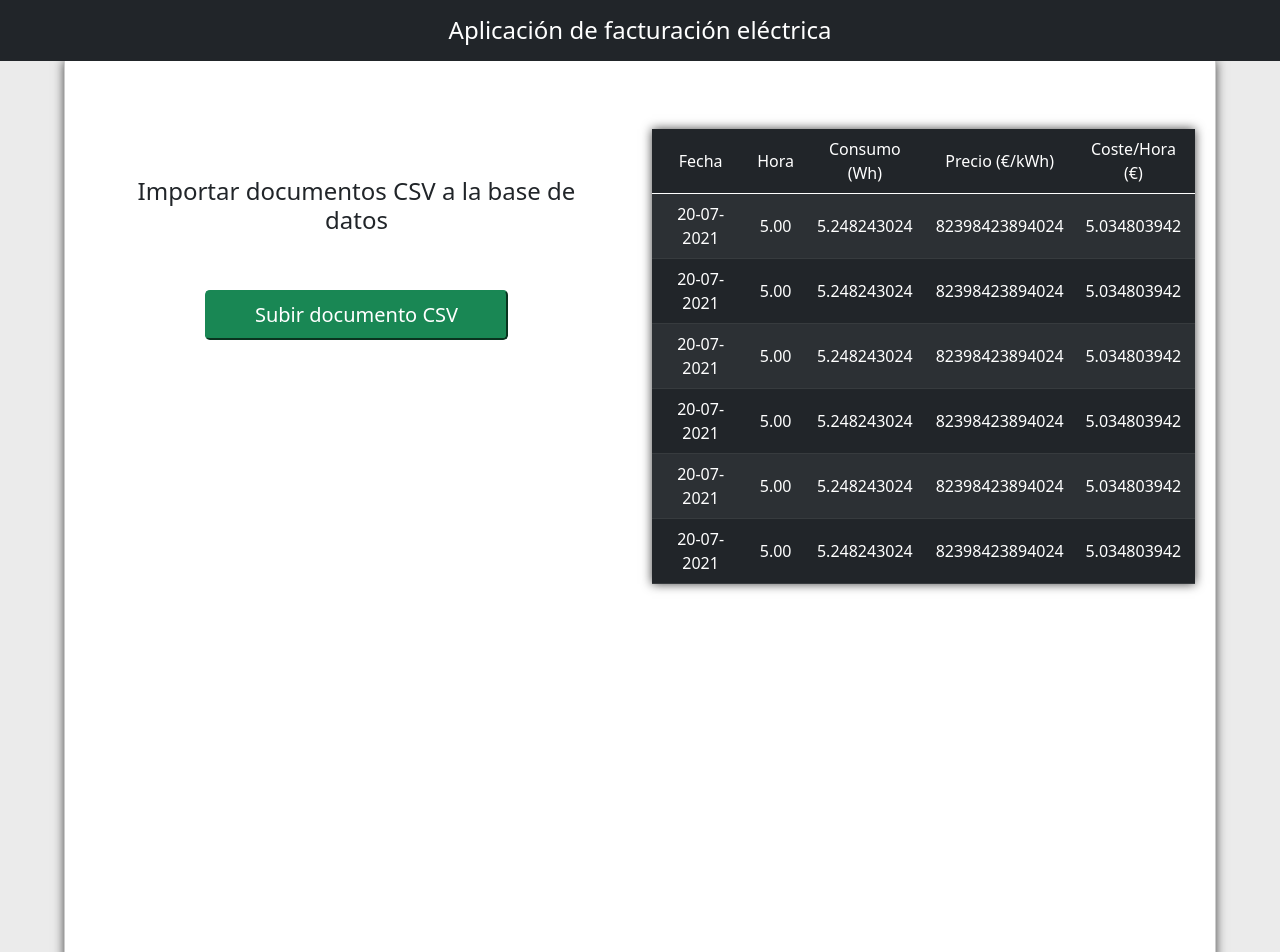
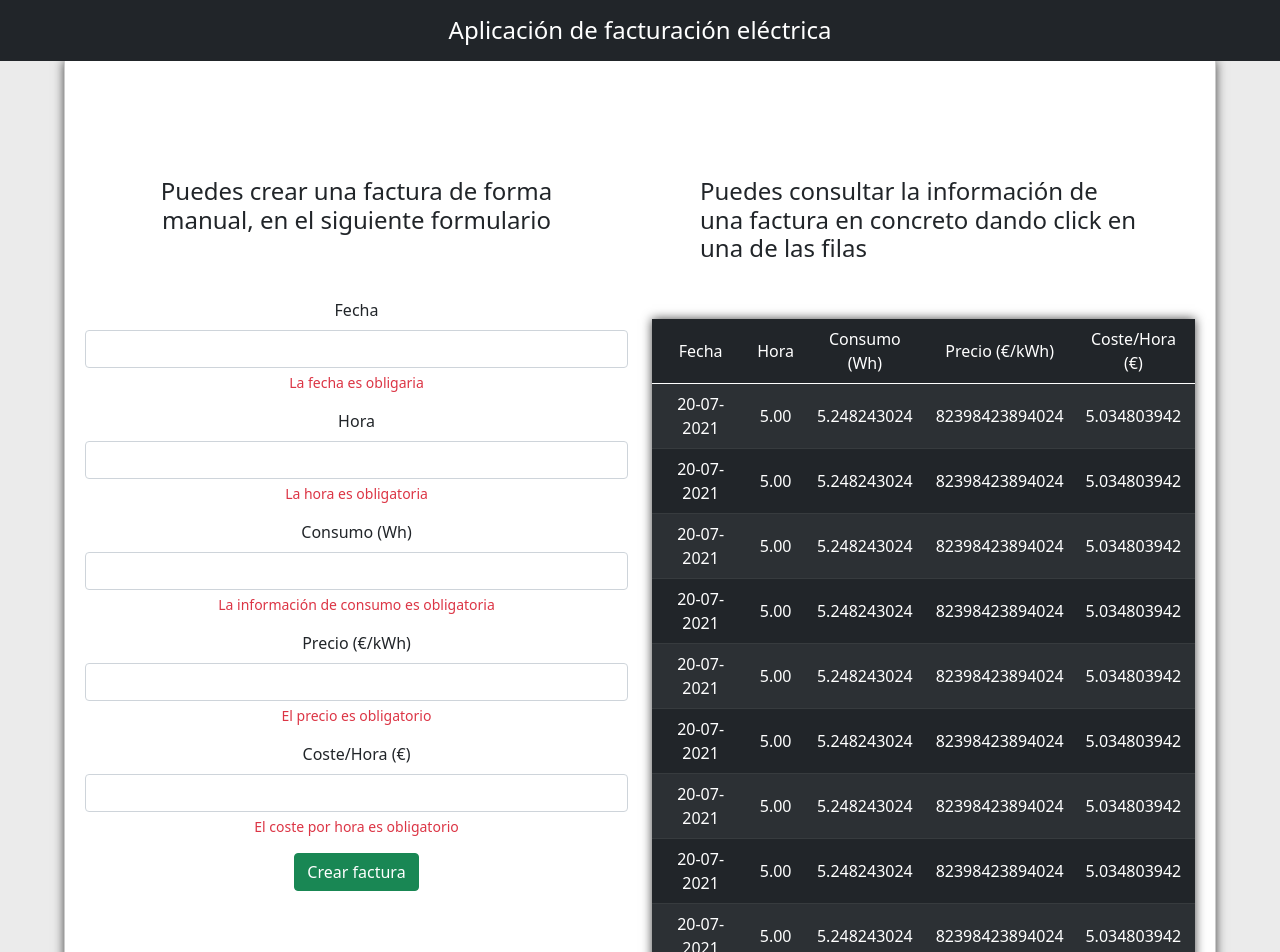
Before and after one commit to NePSoulDraw/electric-billing-app, an Angular app: page /#/inicio in a window 1280 px wide. Shown: the top 952 px of the page. Built offline with nearby package versions, Linux system fonts and the light colour scheme.

Commit message:
UI improvement

```diff
--- a/src/app/app.module.ts
+++ b/src/app/app.module.ts
@@ -1,5 +1,7 @@
 import { NgModule } from '@angular/core';
 import { BrowserModule } from '@angular/platform-browser';
+import { RouterModule } from '@angular/router';
+import { FormsModule } from '@angular/forms';
 
 import { AppRoutingModule } from './app-routing.module';
 import { AppComponent } from './app.component';
@@ -18,7 +20,9 @@ import { DetallesComponent } from './pages/detalles/detalles.component';
   ],
   imports: [
     BrowserModule,
-    AppRoutingModule
+    AppRoutingModule,
+    RouterModule,
+    FormsModule
   ],
   providers: [],
   bootstrap: [AppComponent]
--- a/src/app/components/navbar/navbar.component.html
+++ b/src/app/components/navbar/navbar.component.html
@@ -1,5 +1,5 @@
 <nav class="navbar navbar-dark bg-dark">
     <div class="container-fluid justify-content-center">
-      <span class="navbar-text mb-0 h4 text-white">Aplicación de facturación eléctrica</span>
+      <span class="navbar-text mb-0 h4 text-white pointer" routerLink="/inicio">Aplicación de facturación eléctrica</span>
     </div>
 </nav>
--- a/src/app/pages/inicio/inicio.component.html
+++ b/src/app/pages/inicio/inicio.component.html
@@ -2,16 +2,47 @@
 
     <div class="col mb-5 pb-5 text-center">
 
+        <h4 class="mb-2 p-5">Puedes crear una factura de forma manual, en el siguiente formulario</h4>
 
-        <h4 class="mb-2 p-5">Importar documentos CSV a la base de datos</h4>
+        <form class="mt-3 mb-3 ">
+            <div class="mb-3">
+              <label class="form-label">Fecha</label>
+              <input type="text" class="form-control">
+              <div class="form-text text-danger">La fecha es obligaria</div>
+            </div>
+            <div class="mb-3">
+              <label class="form-label">Hora</label>
+              <input type="text" class="form-control">
+              <div class="form-text text-danger">La hora es obligatoria</div>
+            </div>
+            <div class="mb-3">
+                <label class="form-label">Consumo (Wh)</label>
+                <input type="text" class="form-control">
+                <div class="form-text text-danger">La información de consumo es obligatoria</div>
+              </div>
+            <div class="mb-3">
+                <label class="form-label">Precio (€/kWh)</label>
+                <input type="text" class="form-control">
+                <div class="form-text text-danger">El precio es obligatorio</div>
+            </div>
+            <div class="mb-3">
+                <label class="form-label">Coste/Hora (€)</label>
+                <input type="text" class="form-control">
+                <div class="form-text text-danger">El coste por hora es obligatorio</div>
+            </div>
+
+            <button type="submit" class="btn btn-success">Crear factura</button>
+        </form>
+
+        <h4 class="mb-2 p-5">También puedes importar documentos CSV a la base de datos</h4>
 
         <button class="btn-lg btn-success ps-5 pe-5">Subir documento CSV</button>
-
-        <!-- Crear método POST manual sin usar CSV -->
 
     </div>
 
     <div class="col">
+
+        <h4 class="mb-2 p-5">Puedes consultar la información de una factura en concreto dando click en una de las filas</h4>
 
         <table class="table table-dark table-hover table-striped text-center box-shadow">
             <thead>
@@ -70,6 +101,29 @@
                     <td class="align-middle">82398423894024</td>
                     <td class="align-middle">5.034803942</td>
                 </tr>
+                <tr class="pointer">
+                    <td class="align-middle">20-07-2021</td>
+                    <td class="align-middle">5.00</td>
+                    <td class="align-middle">5.248243024</td>
+                    <td class="align-middle">82398423894024</td>
+                    <td class="align-middle">5.034803942</td>
+                </tr>
+
+                <tr class="pointer">
+                    <td class="align-middle">20-07-2021</td>
+                    <td class="align-middle">5.00</td>
+                    <td class="align-middle">5.248243024</td>
+                    <td class="align-middle">82398423894024</td>
+                    <td class="align-middle">5.034803942</td>
+                </tr>
+
+                <tr class="pointer">
+                    <td class="align-middle">20-07-2021</td>
+                    <td class="align-middle">5.00</td>
+                    <td class="align-middle">5.248243024</td>
+                    <td class="align-middle">82398423894024</td>
+                    <td class="align-middle">5.034803942</td>
+                </tr>
             </tbody>
         </table>
 
```
